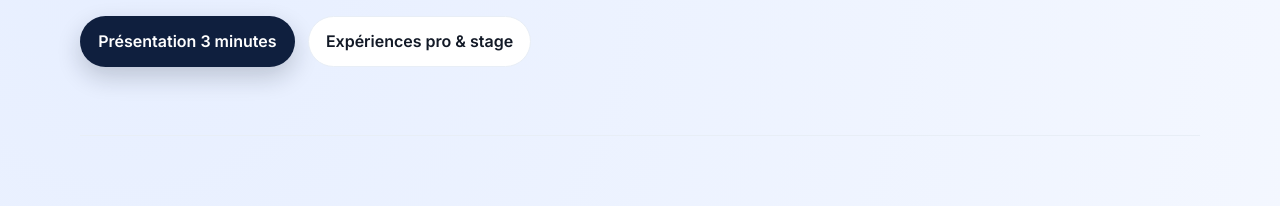
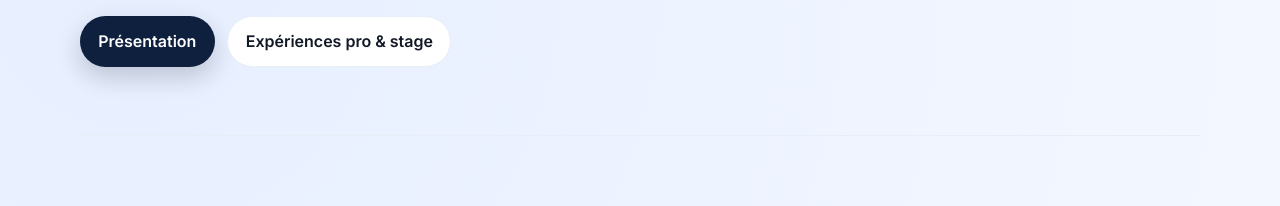
Before and after one commit to JackFabbri/jackfabbri.github.io, a plain HTML site: page index.html in a window 1280 px wide. Shown: the part 421-627 px from the top of the page. Drawn offline with Linux system fonts and the light colour scheme.

Commit message:
nouveaux index html

```diff
--- a/index.html
+++ b/index.html
@@ -50,7 +50,7 @@
           à l’optimisation des processus, au pilotage des flux et à l’amélioration continue.
         </p>
         <div class="hero-actions">
-          <a href="#overview" class="btn btn-primary">Présentation 3 minutes</a>
+          <a href="#overview" class="btn btn-primary">Présentation</a>
           <a href="#experiences" class="btn btn-ghost">Expériences pro & stage</a>
         </div>
       </section>
```
